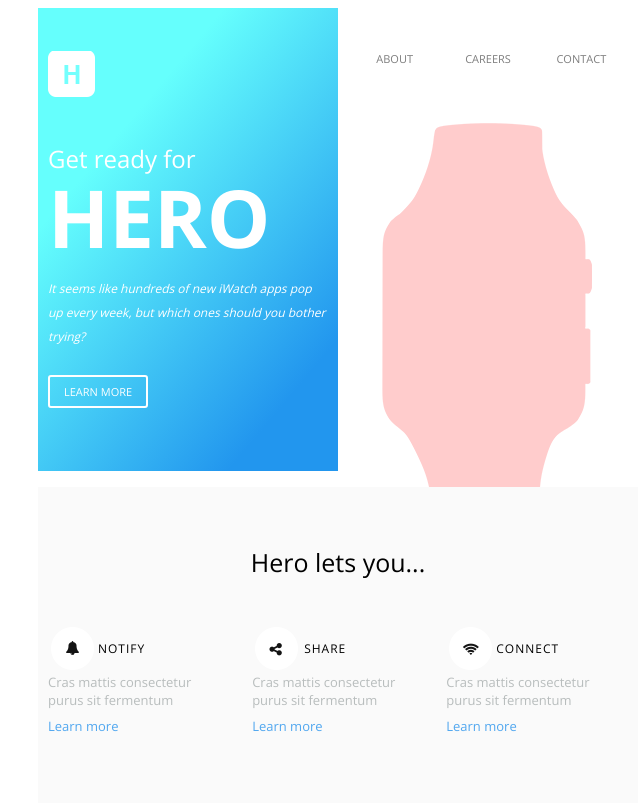
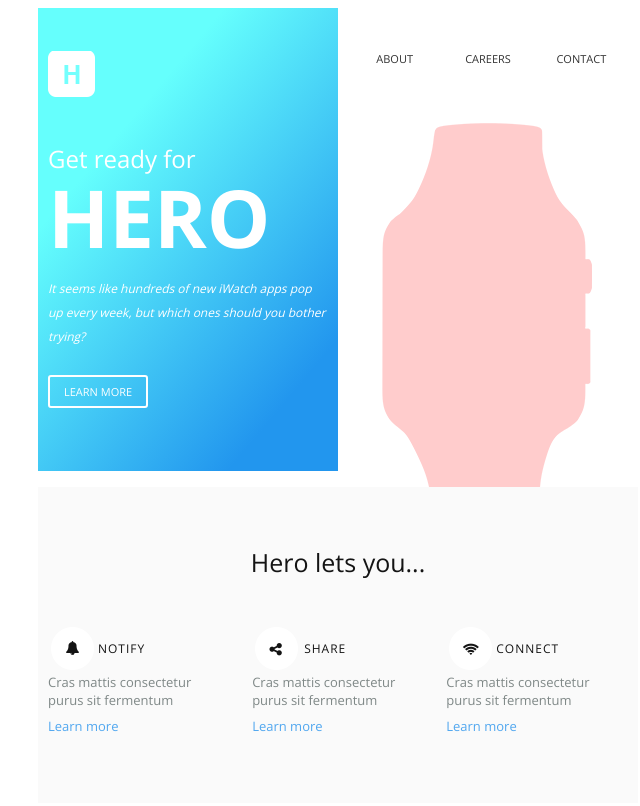
Before and after one commit to phaybein/email_design, a React app: page public/index.html in a window 1280 px wide. Shown: the whole page, without its empty margins (302-942 px from the left). Built offline with nearby package versions, Linux system fonts and the light colour scheme; files whose address does not match are found by name.

Commit message:
updating colors of html RE #colors #html

```diff
--- a/public/index.html
+++ b/public/index.html
@@ -53,19 +53,19 @@
 							<table class="header__right" width="50%" align="right" cellspacing="0" cellpadding="0" border="0" style="font-family:'Open Sans', 'HelveticaNeue-Light', 'Helvetica Neue Light', 'Helvetica Neue', Helvetica, Arial, 'Lucida Grande', sans-serif;margin-bottom:50px; padding:43px 10px 0;">
 								<tr>
 									<td style="width:33.33%;">
-										<a style="color:#7d7d7d; text-decoration:none; font-size: 11px;
+										<a style="color:#323232; text-decoration:none; font-size: 11px;
 		text-transform: uppercase; vertical-align:top;"
 										 href="#!">About</a>
 									</td>
 
 									<td style="width:33.33%;">
-										<a style="color:#7d7d7d; text-decoration:none; font-size: 11px;
+										<a style="color:#323232; text-decoration:none; font-size: 11px;
 		text-transform: uppercase; vertical-align:top;"
 										 href="#!">Careers</a>
 									</td>
 
 									<td style="width:33.33%;">
-										<a style="color:#7d7d7d; text-decoration:none; font-size: 11px;
+										<a style="color:#323232; text-decoration:none; font-size: 11px;
 		text-transform: uppercase; vertical-align:top;"
 										 href="#!">Contact</a>
 									</td>
@@ -88,6 +88,7 @@
 					">
 						<td>
 							<h3 style="
+							color: #141414;
 							font-weight: 300;
 							font-size: 25px;
 							text-align: center;
@@ -115,6 +116,7 @@
 												</td>
 
 												<td style="
+													color: #141414;
 												    font-size: 12px;
 													font-weight: 500;
 													letter-spacing: 1px;
@@ -129,7 +131,7 @@
 
 								<tr>
 									<td style="
-										color: #b8bdbd;
+										color: #7f8887;
 										font-size: 13px;
 										padding-bottom: 8px;
 									">
@@ -170,6 +172,7 @@
 												</td>
 
 												<td style="
+													color: #141414;
 												    font-size: 12px;
 													font-weight: 500;
 													letter-spacing: 1px;
@@ -184,7 +187,7 @@
 
 								<tr>
 									<td style="
-										color: #b8bdbd;
+										color: #7f8887;
 										font-size: 13px;
 										padding-bottom: 8px;
 									">
@@ -224,6 +227,7 @@
 												</td>
 
 												<td style="
+													color: #141414;
 												    font-size: 12px;
 													font-weight: 500;
 													letter-spacing: 1px;
@@ -238,7 +242,7 @@
 
 								<tr>
 									<td style="
-										color: #b8bdbd;
+										color: #7f8887;
 										font-size: 13px;
 										padding-bottom: 8px;
 									">
```
